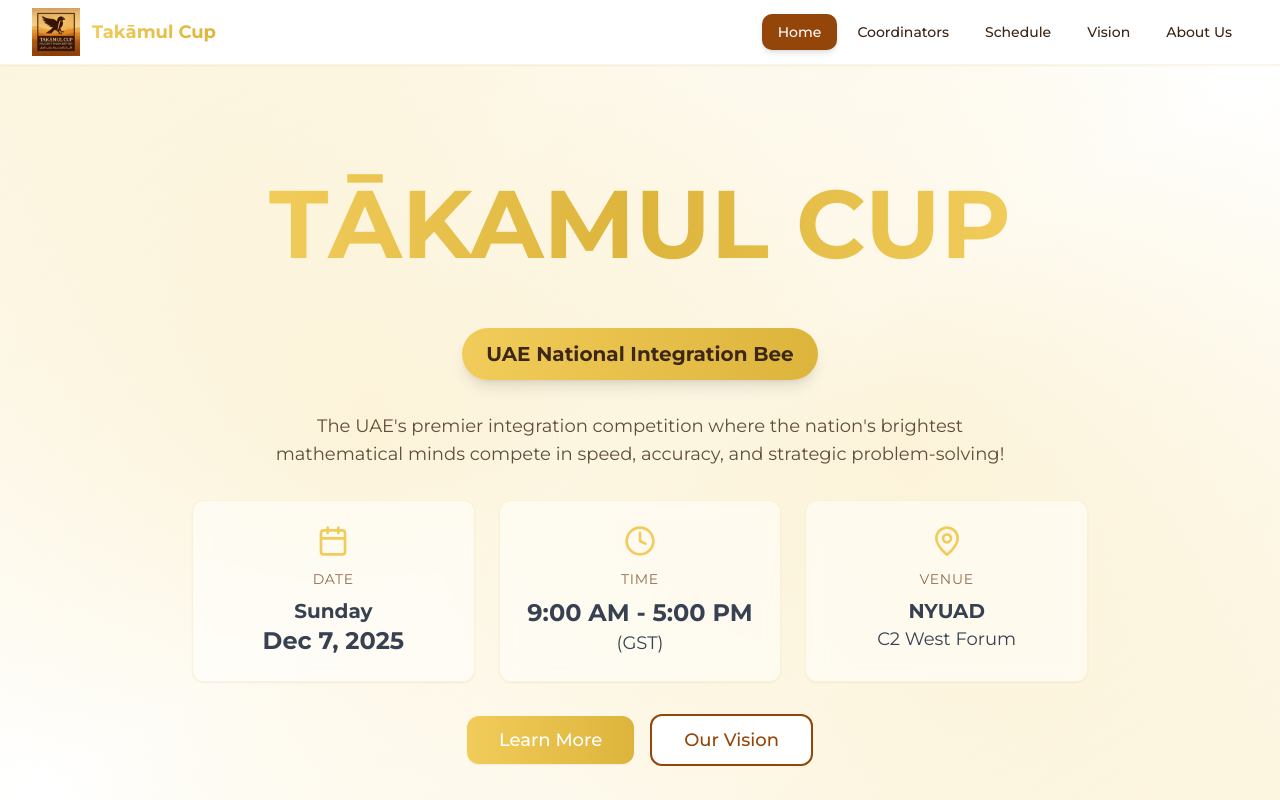
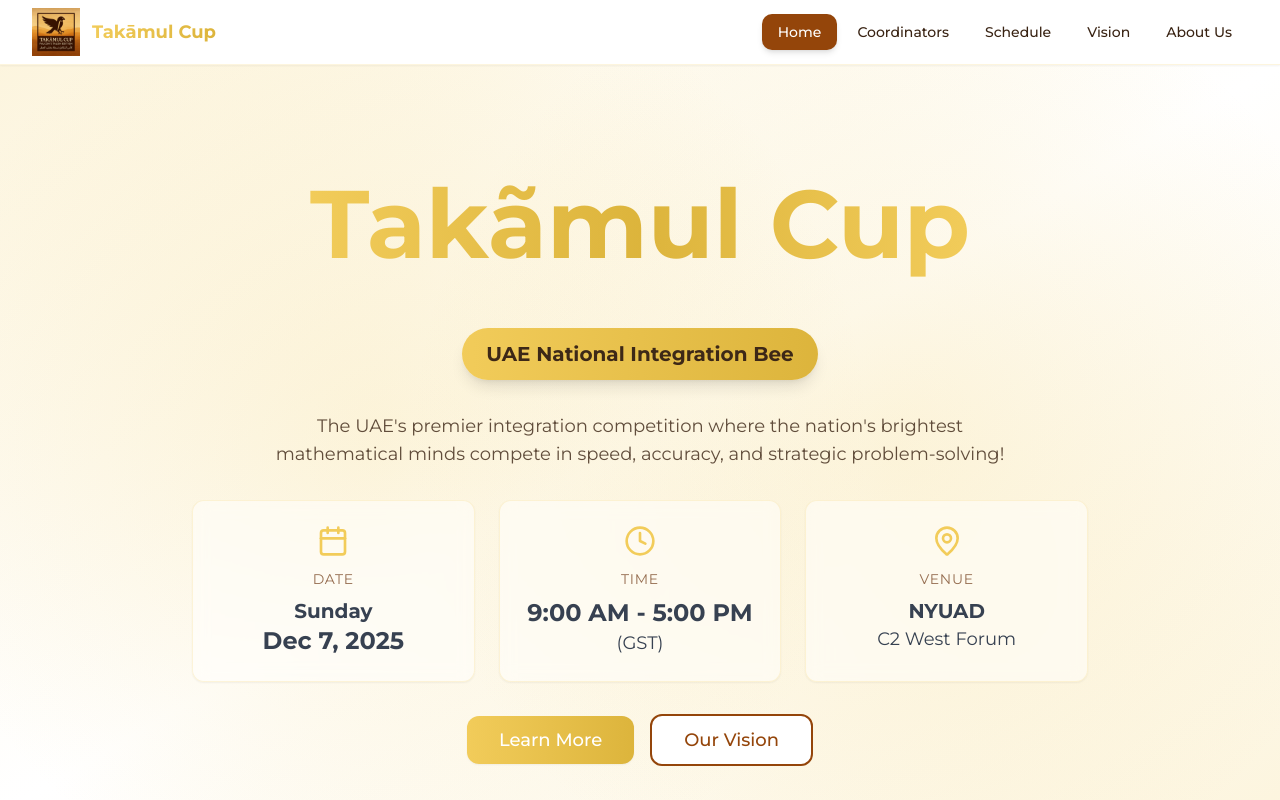
Before and after one commit to vm2291/national-university-challenge, a React (Vite) app: page / in a window 1280 px wide. Shown: the top 800 px of the page. Built offline with nearby package versions, Linux system fonts and the light colour scheme; the HTML template or start-up script is replaced by a standard one.

Commit message:
Update Home.tsx

```diff
--- a/src/pages/Home.tsx
+++ b/src/pages/Home.tsx
@@ -29,7 +29,7 @@ const Home = () => {
           <div className="max-w-5xl mx-auto space-y-8 animate-in fade-in slide-in-from-bottom-4 duration-1000 py-12">
             <h1 className="text-5xl sm:text-7xl lg:text-8xl font-bold mb-6">
               <span className="bg-gradient-to-r from-gold via-gold-dark to-gold bg-clip-text text-transparent">
-                TĀKAMUL CUP
+                Takãmul Cup
               </span>
             </h1>
 
```
